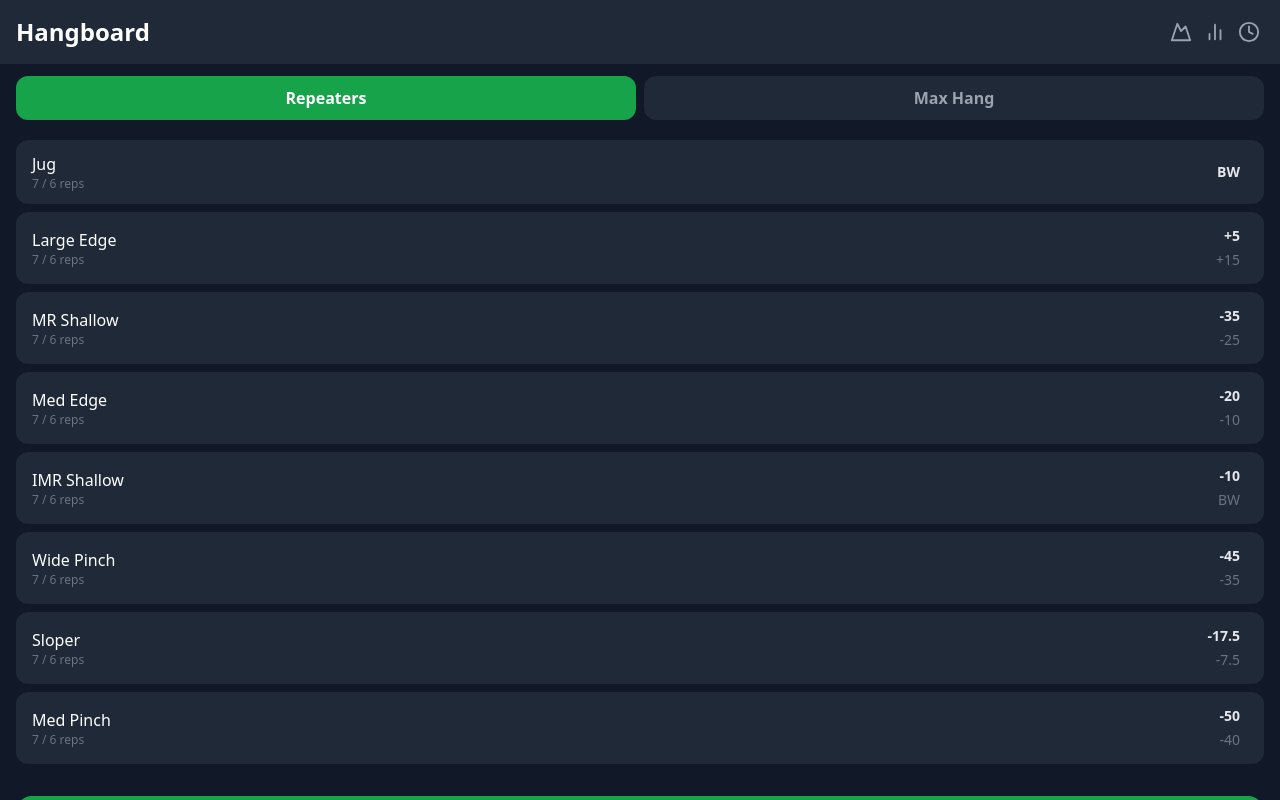
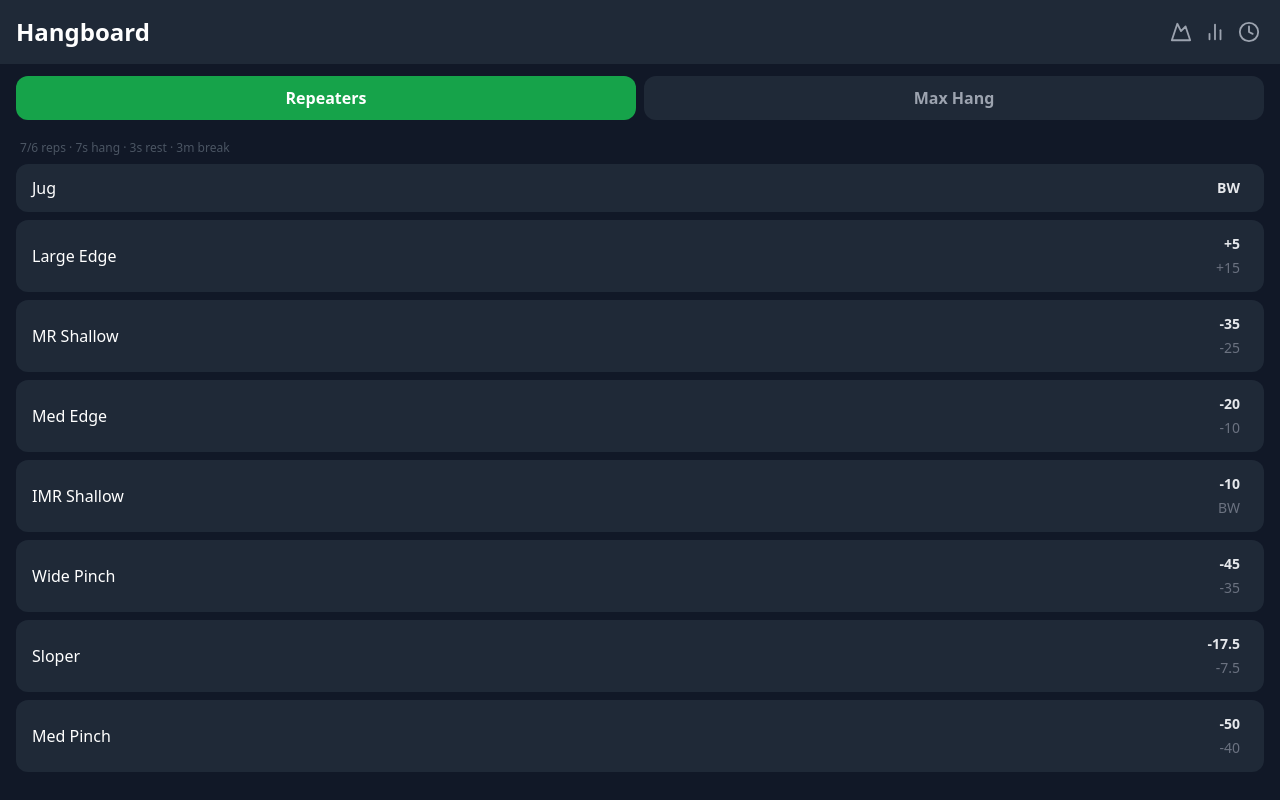
Before and after one commit to morrifeldman/hangboard, a React (Vite) app: page / in a window 1280 px wide. Built offline with nearby package versions, Linux system fonts and the light colour scheme.

Commit message:
Add timing info to home screen

```diff
--- a/src/components/HomeScreen.tsx
+++ b/src/components/HomeScreen.tsx
@@ -3,6 +3,7 @@ import { useWorkoutStore } from "../store/useWorkoutStore";
 import type { WorkoutId } from "../store/useWorkoutStore";
 import type { HoldDefinition } from "../data/holds";
 import { formatWeight, formatOffset } from "../lib/format";
+import { HANG_SECS, REST_SECS, BREAK_SECS, SET1_REPS, SET2_REPS } from "../data/workout";
 import { initAudio } from "../lib/audio";
 import { WeightAdjuster } from "./WeightAdjuster";
 import { getSessions } from "../lib/history";
@@ -74,6 +75,22 @@ function repLabel(hold: HoldDefinition): string {
   const { set1Reps, set2Reps } = hold;
   if (set1Reps === set2Reps) return `${set1Reps} reps × ${numSets} sets`;
   return `${set1Reps} / ${set2Reps} reps`;
+}
+
+function fmtSecs(s: number): string {
+  return s >= 60 && s % 60 === 0 ? `${s / 60}m` : `${s}s`;
+}
+
+function timingLabel(hold: HoldDefinition): string {
+  const hang = hold.hangSecs ?? HANG_SECS;
+  const rest = hold.restSecs ?? REST_SECS;
+  const brk = hold.breakSecs ?? BREAK_SECS;
+  const reps = hold.repsPerSet ?? hold.set1Reps;
+  if (hold.isRestOnly) return `${fmtSecs(brk)} break`;
+  const parts: string[] = [`${fmtSecs(hang)} hang`];
+  if (reps > 1) parts.push(`${fmtSecs(rest)} rest`);
+  parts.push(`${fmtSecs(brk)} break`);
+  return parts.join(" · ");
 }
 
 type HomeScreenProps = {
@@ -216,6 +233,11 @@ export function HomeScreen({ onShowHistory, onShowProgress, onLogGym, onShowPyra
       </div>
 
       <main className="flex-1 flex flex-col px-4 py-4 gap-2 overflow-y-auto">
+        {selectedWorkout === "repeaters" && (
+          <p className="text-gray-600 text-xs px-1">
+            {SET1_REPS}/{SET2_REPS} reps · {fmtSecs(HANG_SECS)} hang · {fmtSecs(REST_SECS)} rest · {fmtSecs(BREAK_SECS)} break
+          </p>
+        )}
         {holds.map((hold) => {
           const stored = storedMap[hold.id] ?? {
             set1: hold.defaultSet1Weight,
@@ -239,7 +261,12 @@ export function HomeScreen({ onShowHistory, onShowProgress, onLogGym, onShowPyra
               <div className="px-4 py-3 flex items-center justify-between">
                 <div>
                   <p className="text-white font-medium">{hold.name}</p>
-                  <p className="text-gray-500 text-xs">{repLabel(hold)}</p>
+                  {selectedWorkout !== "repeaters" && (
+                    <p className="text-gray-500 text-xs">{repLabel(hold)}</p>
+                  )}
+                  {selectedWorkout !== "repeaters" && timingLabel(hold) && (
+                    <p className="text-gray-600 text-xs">{timingLabel(hold)}</p>
+                  )}
                 </div>
                 {hold.isRestOnly ? (
                   <span className="py-0.5 px-2 text-sm tabular-nums font-semibold text-gray-200">BW</span>
```
